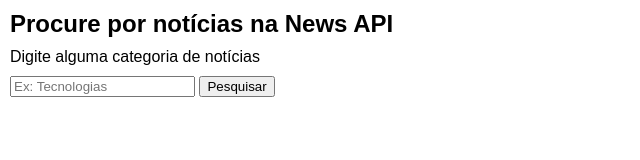
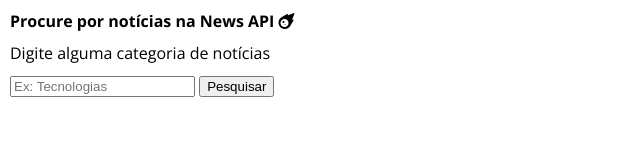
Before and after one commit to diogo-oos/lhamaNews, a plain HTML site: page index.html in a window 1280 px wide. Shown: the whole page, without its empty margins (0-640 px from the left). Drawn offline with nearby package versions, Linux system fonts and the light colour scheme.

Commit message:
ícones, fonte, html semantico e alterações de css

```diff
--- a/HTML/css/style.css
+++ b/HTML/css/style.css
@@ -1,7 +1,19 @@
+/*Importando fonte*/
+@import url('https://fonts.googleapis.com/css2?family=Open+Sans:wght@300;400;600;700;800&display=swap');
+
+/*Regras gerais*/
+html{
+    font-family: 'Open Sans', sans-serif;
+}
+
+
+
+
+
+
 body{
     margin: 0;
     padding: 0;
-    font-family: Arial, Helvetica, sans-serif;
 }
 
 h1, p, form{
--- a/HTML/js/app.js
+++ b/HTML/js/app.js
@@ -14,7 +14,7 @@ function exibirNoticias() {
         let data = new Date(noticia.publishedAt);
 
         texto += `
-        <div class="boxNoticias">
+        <article class="boxNoticias">
         <img src="${noticia.urlToImage}" alt="Imagem da notícia">
         <span class="titulo">${noticia.title}</span><br>
         <span class="creditos">${data.toLocaleDateString()} - ${noticia.source.name} - ${noticia.author}</span><br>
@@ -22,7 +22,7 @@ function exibirNoticias() {
         <a href="${noticia.url}" target="_blank">Leia mais ...</a>
         </span>
         <p>===============================</p>
-        </div>
+        </article>
         `;
     };
     // Preencher a div com o texto HTML
--- a/index.html
+++ b/index.html
@@ -5,23 +5,34 @@
     <meta http-equiv="X-UA-Compatible" content="IE=edge">
     <meta name="viewport" content="width=device-width, initial-scale=1.0">
     <title>lhamaNews</title>
+    <!--link CSS-->
     <link rel="stylesheet" href="/HTML/css/style.css">
+    <!--link JavaScript-->
     <script src="/HTML/js/app.js" defer></script>
+    <!--link Ícones (font awesome)-->
+    <script src="https://kit.fontawesome.com/9c4140a166.js" crossorigin="anonymous"></script>
 </head>
 <body>
     <main>
+        <section class="container">
             <section>
-            <h1>Procure por notícias na News API</h1>
+                <article>
+                    <h1>Procure por notícias na News API <i class="fas fa-meteor"></i></h1>
+                </article>
+
+                <article>
                     <p>Digite alguma categoria de notícias</p>
                     <form action="">
                         <input type="text" id="campoDePesquisa"name="pesquisar" placeholder="Ex: Tecnologias">
                         <button id="btn">Pesquisar</button>
                     </form>
+                </article>
             </section>
 
             <section id="tela">
 
             </section>
+        </section>
     </main>
 </body>
 </html>
```
Lines whose indentation alone changed are shown as unchanged.
